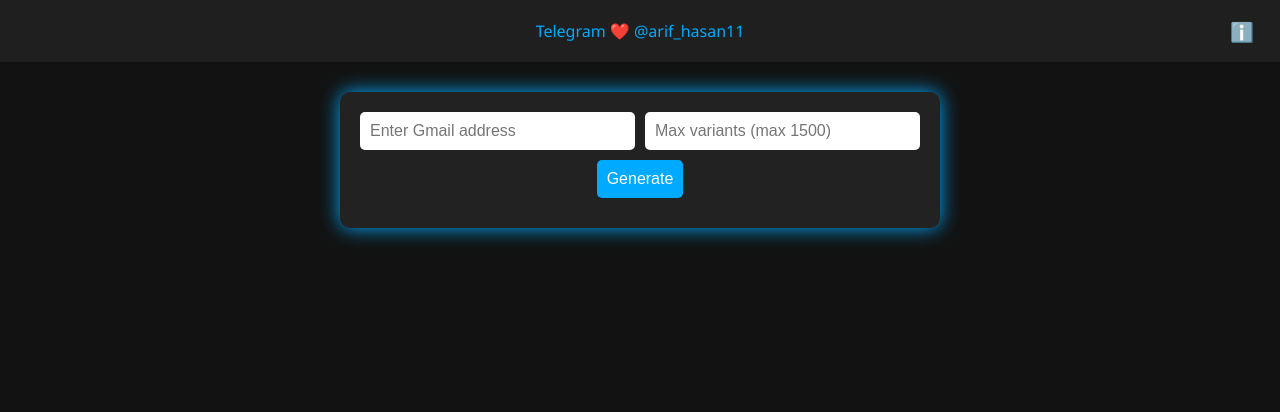
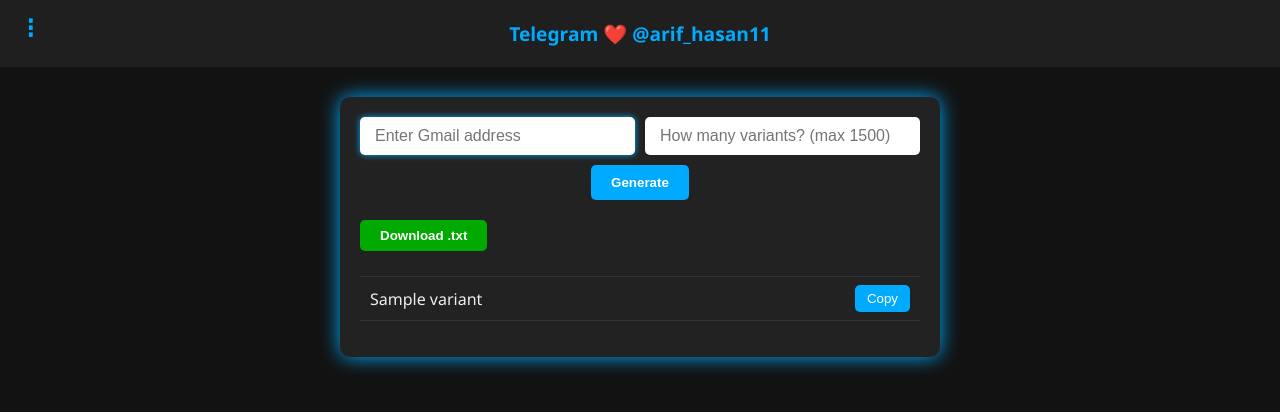
Before and after one commit to arif3973/gmail-variant-generator, a FastAPI app: template templates/index.html in a window 1280 px wide. Shown: the top 412 px of the page. Run offline with FastAPI, Linux system fonts and the light colour scheme; the template is opened without the code that fills it: most values are stand-ins (such as "Sample title", 1, 10 or a date in 2020).

Commit message:
Update index.html

```diff
--- a/templates/index.html
+++ b/templates/index.html
@@ -5,32 +5,47 @@
   <meta name="viewport" content="width=device-width, initial-scale=1" />
   <title>Gmail Variant Generator</title>
   <style>
-    :root { --main-color: #0af; }
-    * { box-sizing: border-box; }
+    :root {
+      --main-color: #0af;
+    }
+    * {
+      box-sizing: border-box;
+    }
     body {
-      font-family: "Segoe UI", sans-serif;
-      margin: 0; padding: 0;
-      background: #121212; color: #eee;
-      transition: background 0.3s, color 0.3s;
+      font-family: "Segoe UI", Tahoma, Geneva, Verdana, sans-serif;
+      margin: 0;
+      padding: 0;
+      background-color: #121212;
+      color: #eee;
+      transition: background-color 0.3s, color 0.3s;
     }
-    body.light { background: #f4f4f4; color: #222; }
-
+    body.light {
+      background-color: #f4f4f4;
+      color: #222;
+    }
     header {
-      padding: 20px; text-align: center;
-      background: #1f1f1f; color: var(--main-color);
+      padding: 20px;
+      text-align: center;
+      font-size: 1.2rem;
+      font-weight: bold;
+      background-color: #1f1f1f;
+      color: var(--main-color);
+      user-select: none;
       position: relative;
     }
-    header a { color: inherit; text-decoration: none; }
-    header .info-btn {
-      position: absolute; top: 20px; right: 20px;
-      background: none; border: none;
-      color: var(--main-color); font-size: 1.2rem;
-      cursor: pointer;
+    body.light header {
+      background-color: #ddd;
+      color: #06c;
     }
-
+    header a {
+      color: inherit;
+      text-decoration: none;
+    }
     main {
-      max-width: 600px; margin: 30px auto;
-      padding: 20px; background: #222;
+      max-width: 600px;
+      margin: 30px auto;
+      padding: 20px;
+      background: #222;
       border-radius: 10px;
       box-shadow: 0 0 20px var(--main-color);
       transition: background 0.3s;
@@ -39,193 +54,244 @@
       background: #fff;
       box-shadow: 0 0 15px #00a;
     }
-
-    form { display: flex; flex-wrap: wrap; gap: 10px; justify-content: center; }
-    input, button.copy-btn, button#download-btn {
-      padding: 10px; border-radius: 5px;
-      border: none; font-size: 1rem;
+    form {
+      display: flex;
+      flex-wrap: wrap;
+      gap: 10px;
+      justify-content: center;
+      margin-bottom: 20px;
     }
     input[type="text"], input[type="number"] {
-      flex: 1 1 250px; outline: none;
+      flex: 1 1 250px;
+      padding: 10px 15px;
+      border-radius: 5px;
+      border: none;
+      font-size: 1rem;
+      outline: none;
+      transition: box-shadow 0.3s;
+    }
+    input[type="text"]:focus, input[type="number"]:focus {
+      box-shadow: 0 0 6px var(--main-color);
     }
     input[type="submit"] {
-      background: var(--main-color); color: #fff;
-      cursor: pointer; transition: background 0.3s;
+      padding: 10px 20px;
+      border: none;
+      background: var(--main-color);
+      color: #fff;
+      font-weight: bold;
+      border-radius: 5px;
+      cursor: pointer;
+      transition: background 0.3s;
     }
     input[type="submit"]:hover {
       background: #08c;
     }
-
     .warning {
-      margin: 15px 0;
+      margin-bottom: 15px;
       padding: 10px;
-      background: #f44336cc;
+      background-color: #f44336cc;
       color: #fff;
+      font-weight: bold;
       border-radius: 5px;
       text-align: center;
-      animation: fadeIn 0.8s;
+      user-select: none;
+      animation: fadeIn 0.8s ease forwards;
     }
-
-    .status { margin-bottom: 10px; }
-
     ul {
-      margin: 10px 0;
+      list-style-type: none;
       padding: 0;
-      list-style: none;
-      max-height: 300px;
+      max-height: 400px;
       overflow-y: auto;
       border-top: 1px solid #333;
+      margin-top: 10px;
     }
     li {
       display: flex;
       justify-content: space-between;
-      padding: 8px;
+      align-items: center;
+      padding: 8px 10px;
       border-bottom: 1px solid #333;
+      user-select: text;
+      transition: background-color 0.3s;
+    }
+    li:hover {
+      background-color: #0af3;
+    }
+    button.copy-btn {
+      background-color: var(--main-color);
+      border: none;
+      color: white;
+      padding: 6px 12px;
+      border-radius: 5px;
+      cursor: pointer;
       transition: background 0.3s;
+      user-select: none;
     }
-    li:hover { background: rgba(0, 175, 255, 0.1); }
-    button.copy-btn {
-      background: var(--main-color);
+    button.copy-btn:hover {
+      background-color: #08c;
+    }
+    button#download-btn {
+      margin-bottom: 15px;
+      background-color: #0a0;
+      padding: 8px 20px;
+      border-radius: 5px;
+      border: none;
+      color: white;
+      cursor: pointer;
+      font-weight: bold;
+      user-select: none;
+      transition: background-color 0.3s;
+    }
+    button#download-btn:hover {
+      background-color: #080;
+    }
+    .menu-button {
+      position: absolute;
+      top: 10px;
+      left: 20px;
+      cursor: pointer;
+      font-size: 24px;
+      user-select: none;
+    }
+    .theme-menu {
+      position: absolute;
+      top: 40px;
+      left: 20px;
+      background-color: #333;
+      padding: 10px;
+      border-radius: 8px;
+      display: none;
+      flex-direction: column;
+      gap: 10px;
+      z-index: 1000;
+    }
+    .theme-color {
+      width: 24px;
+      height: 24px;
+      border-radius: 50%;
+      cursor: pointer;
+      border: 2px solid white;
+    }
+    .dark-toggle {
+      display: flex;
+      align-items: center;
+      gap: 8px;
       color: #fff;
+      font-size: 0.9rem;
+    }
+    .dark-toggle input[type="checkbox"] {
+      width: 40px;
+      height: 20px;
+      appearance: none;
+      background: #555;
+      outline: none;
+      border-radius: 20px;
+      position: relative;
       cursor: pointer;
       transition: background 0.3s;
     }
-    button.copy-btn:hover {
-      background: #08c;
+    .dark-toggle input[type="checkbox"]:checked {
+      background: var(--main-color);
     }
-
-    button#download-btn {
-      background: #0a0; color: #fff;
-      font-weight: bold;
-      margin-bottom: 10px;
-      cursor: pointer;
-      transition: background 0.3s;
+    .dark-toggle input[type="checkbox"]::before {
+      content: "";
+      position: absolute;
+      width: 18px;
+      height: 18px;
+      border-radius: 50%;
+      top: 1px;
+      left: 1px;
+      background: #eee;
+      transition: 0.3s;
     }
-    button#download-btn:hover { background: #080; }
-
-    .toast {
-      position: fixed; bottom: 20px; left: 50%;
-      transform: translateX(-50%);
-      background: var(--main-color);
-      color: #fff; padding: 10px 20px;
-      border-radius: 5px;
-      opacity: 0;
-      pointer-events: none;
-      transition: opacity 0.3s;
-      z-index: 1000;
-    }
-    .toast.show { opacity: 1; }
-
-    @media (max-width: 600px) {
-      main { margin: 15px; padding: 15px; }
+    .dark-toggle input[type="checkbox"]:checked::before {
+      left: 21px;
     }
 
     @keyframes fadeIn {
-      from { opacity: 0; } to { opacity: 1; }
+      0% {opacity: 0;}
+      100% {opacity: 1;}
     }
   </style>
 </head>
 <body>
   <header>
+    <div class="menu-button" onclick="toggleMenu()">⋮</div>
+    <div class="theme-menu" id="themeMenu">
+      <div class="theme-color" style="background:#0af" onclick="setTheme('#0af')"></div>
+      <div class="theme-color" style="background:#f44336" onclick="setTheme('#f44336')"></div>
+      <div class="theme-color" style="background:#4caf50" onclick="setTheme('#4caf50')"></div>
+      <div class="theme-color" style="background:#ff9800" onclick="setTheme('#ff9800')"></div>
+      <div class="theme-color" style="background:#9c27b0" onclick="setTheme('#9c27b0')"></div>
+      <div class="theme-color" style="background:#03a9f4" onclick="setTheme('#03a9f4')"></div>
+      <div class="dark-toggle">
+        <label for="darkmode-toggle">Dark Mode</label>
+        <input type="checkbox" id="darkmode-toggle" checked />
+      </div>
+    </div>
     <a href="https://t.me/arif_hasan11" target="_blank">Telegram ❤️ @arif_hasan11</a>
-    <button class="info-btn" onclick="toggleInfo()">ℹ️</button>
   </header>
 
   <main>
-    <form id="variant-form" method="post" onsubmit="return validateForm()">
-      <input type="text" name="email" id="email" placeholder="Enter Gmail address" required />
-      <input type="number" name="limit" id="limit" placeholder="Max variants (max 1500)" min="1" max="1500" required />
+    <form method="post" autocomplete="off">
+      <input type="text" name="email" placeholder="Enter Gmail address" required autofocus />
+      <input type="number" name="limit" placeholder="How many variants? (max 1500)" min="1" max="1500" required />
       <input type="submit" value="Generate" />
     </form>
 
-    <div class="status" id="status"></div>
-    <div id="results"></div>
+    {% if too_many %}
+      <div class="warning">
+        Showing only {{ variants|length }} variants due to limit.
+      </div>
+    {% endif %}
 
-    <button id="download-btn" style="display:none">Download .txt</button>
-    <button id="copy-all-btn" style="display:none">Copy All</button>
-
-    <div class="info" id="about" style="display:none;">
-      এই Gmail Variant Generator অ্যাপ তোমার দেওয়া Gmail থেকে সমস্ত uppercase‑lowercase কম্বিনেশন তৈরি করে দেখাবে। Copy, Download, Live Count ইত্যাদি সুবিধা আছে। 🔐
-    </div>
+    {% if variants %}
+      <button id="download-btn">Download .txt</button>
+      <ul>
+        {% for v in variants %}
+          <li>
+            <span>{{ v }}</span>
+            <button class="copy-btn" onclick="copyToClipboard('{{ v }}')">Copy</button>
+          </li>
+        {% endfor %}
+      </ul>
+    {% endif %}
   </main>
 
-  <div class="toast" id="toast">Copied to clipboard!</div>
-
   <script>
-    const form = document.getElementById("variant-form");
-    const statusEl = document.getElementById("status");
-    const resultsEl = document.getElementById("results");
-    const downloadBtn = document.getElementById("download-btn");
-    const copyAllBtn = document.getElementById("copy-all-btn");
-    const toast = document.getElementById("toast");
-    const about = document.getElementById("about");
-
-    function showToast(msg="Copied!") {
-      toast.textContent = msg;
-      toast.classList.add("show");
-      setTimeout(() => toast.classList.remove("show"), 2000);
+    function copyToClipboard(text) {
+      navigator.clipboard.writeText(text).then(() => {
+        alert("Copied: " + text);
+      });
     }
 
-    function validateForm() {
-      const email = document.getElementById("email").value.trim();
-      if (!email.endsWith("@gmail.com")) {
-        alert("অনুগ্রহ করে @gmail.com ইমেইল ব্যবহার করুন");
-        return false;
-      }
-      return true;
+    document.getElementById("download-btn")?.addEventListener("click", () => {
+      const variants = Array.from(document.querySelectorAll("ul li span")).map(el => el.textContent);
+      const blob = new Blob([variants.join("\n")], { type: "text/plain" });
+      const url = URL.createObjectURL(blob);
+      const a = document.createElement("a");
+      a.href = url;
+      a.download = "gmail_variants.txt";
+      a.click();
+      URL.revokeObjectURL(url);
+    });
+
+    const toggle = document.getElementById("darkmode-toggle");
+    toggle.addEventListener("change", () => {
+      document.body.classList.toggle("light", !toggle.checked);
+    });
+
+    function toggleMenu() {
+      const menu = document.getElementById("themeMenu");
+      menu.style.display = menu.style.display === "flex" ? "none" : "flex";
     }
 
-    form.addEventListener("submit", async function(e) {
-      e.preventDefault();
-      statusEl.textContent = "Generating variants...";
-      resultsEl.innerHTML = "";
-      downloadBtn.style.display = copyAllBtn.style.display = "none";
-
-      const data = new FormData(form);
-      const resp = await fetch("/", { method: "POST", body: data });
-      const html = await resp.text();
-
-      const parser = new DOMParser();
-      const doc = parser.parseFromString(html, "text/html");
-      const list = doc.querySelectorAll("ul li");
-      if (list.length == 0) {
-        resultsEl.innerHTML = "<p>No variants found.</p>";
-      } else {
-        statusEl.textContent = `Showing ${list.length} variants:`;
-        const ul = document.createElement("ul");
-        list.forEach(li => {
-          const newLi = document.createElement("li");
-          newLi.innerHTML = li.innerHTML;
-          ul.appendChild(newLi);
-        });
-        resultsEl.appendChild(ul);
-        downloadBtn.style.display = copyAllBtn.style.display = "inline-block";
-      }
-    });
-
-    downloadBtn.addEventListener("click", function() {
-      const texts = [...resultsEl.querySelectorAll("ul li span")].map(el => el.textContent);
-      const blob = new Blob([texts.join("\n")], { type: "text/plain" });
-      const url = URL.createObjectURL(blob);
-      const a = document.createElement("a");
-      a.href = url; a.download = "gmail_variants.txt";
-      a.click(); URL.revokeObjectURL(url);
-    });
-
-    copyAllBtn.addEventListener("click", function() {
-      const texts = [...resultsEl.querySelectorAll("ul li span")].map(el => el.textContent);
-      navigator.clipboard.writeText(texts.join("\n")).then(() => showToast("All variants copied!"));
-    });
-
-    resultsEl.addEventListener("click", function(e) {
-      if (e.target.matches("button.copy-btn")) {
-        const text = e.target.previousElementSibling.textContent;
-        navigator.clipboard.writeText(text).then(() => showToast());
-      }
-    });
-
-    function toggleInfo() {
-      about.style.display = about.style.display === "block" ? "none" : "block";
+    function setTheme(color) {
+      document.querySelector(':root').style.setProperty('--main-color', color);
+      const buttons = document.querySelectorAll('.copy-btn, #download-btn, input[type="submit"]');
+      buttons.forEach(btn => {
+        btn.style.backgroundColor = color;
+      });
     }
   </script>
 </body>
```
